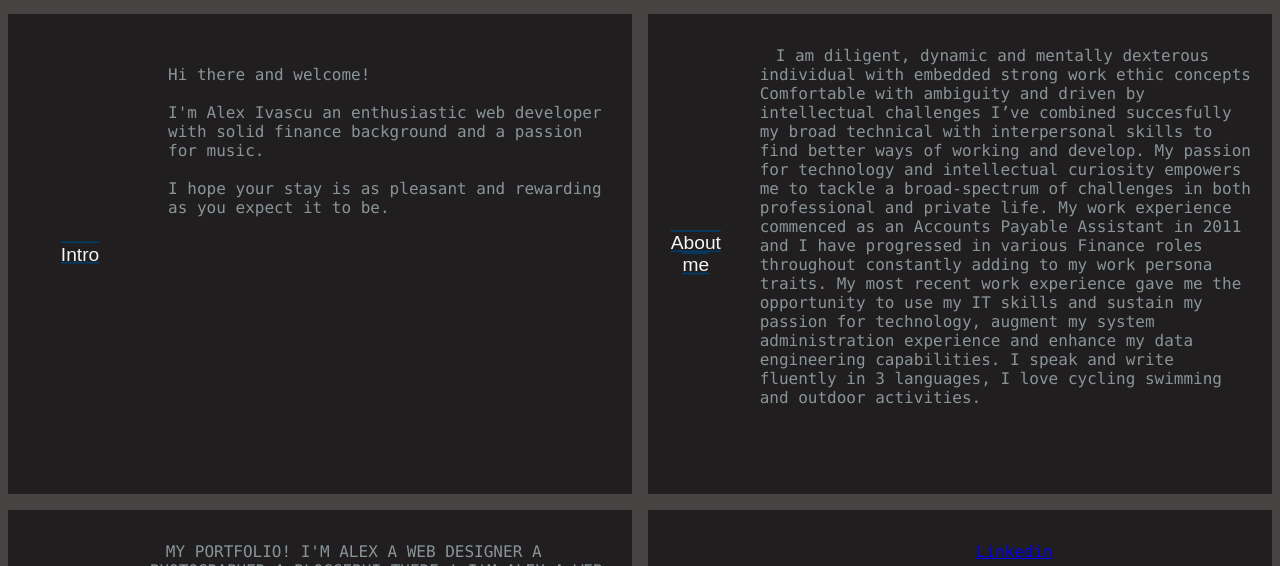
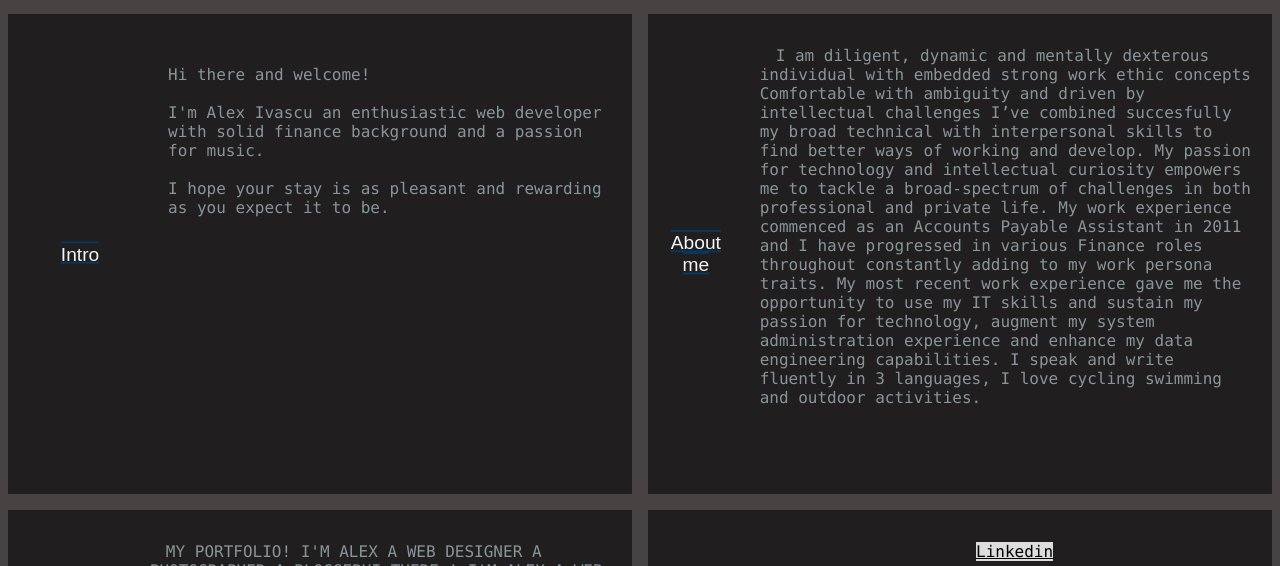
Before and after one commit to dentategyrus/Resume, a website: page index.html in a window 1280 px wide. In both pictures the pointer is over the link "Linkedin". Shown: the part 234-800 px from the top of the page. Drawn offline with Linux system fonts and the light colour scheme.

Commit message:
link color ok

```diff
--- a/styles.css
+++ b/styles.css
@@ -41,7 +41,7 @@ html {
   transform: scale3d(0.6, 0.6, -0.3);
 }
 
-/*style four sections*/
+/*style four sections and content*/
 
 .intro-container {
   width: calc(50% - 1rem);
@@ -70,7 +70,11 @@ p {
   position: inherit;
   overflow: hidden;
 }
-
+a{color: inherit;}
+a:hover, a:active {
+  background: #ddd;
+  color: black;
+}
 /*footer style*/
 
 .footer {
```
Also changed, not shown: index.html (+1 -11 lines).
